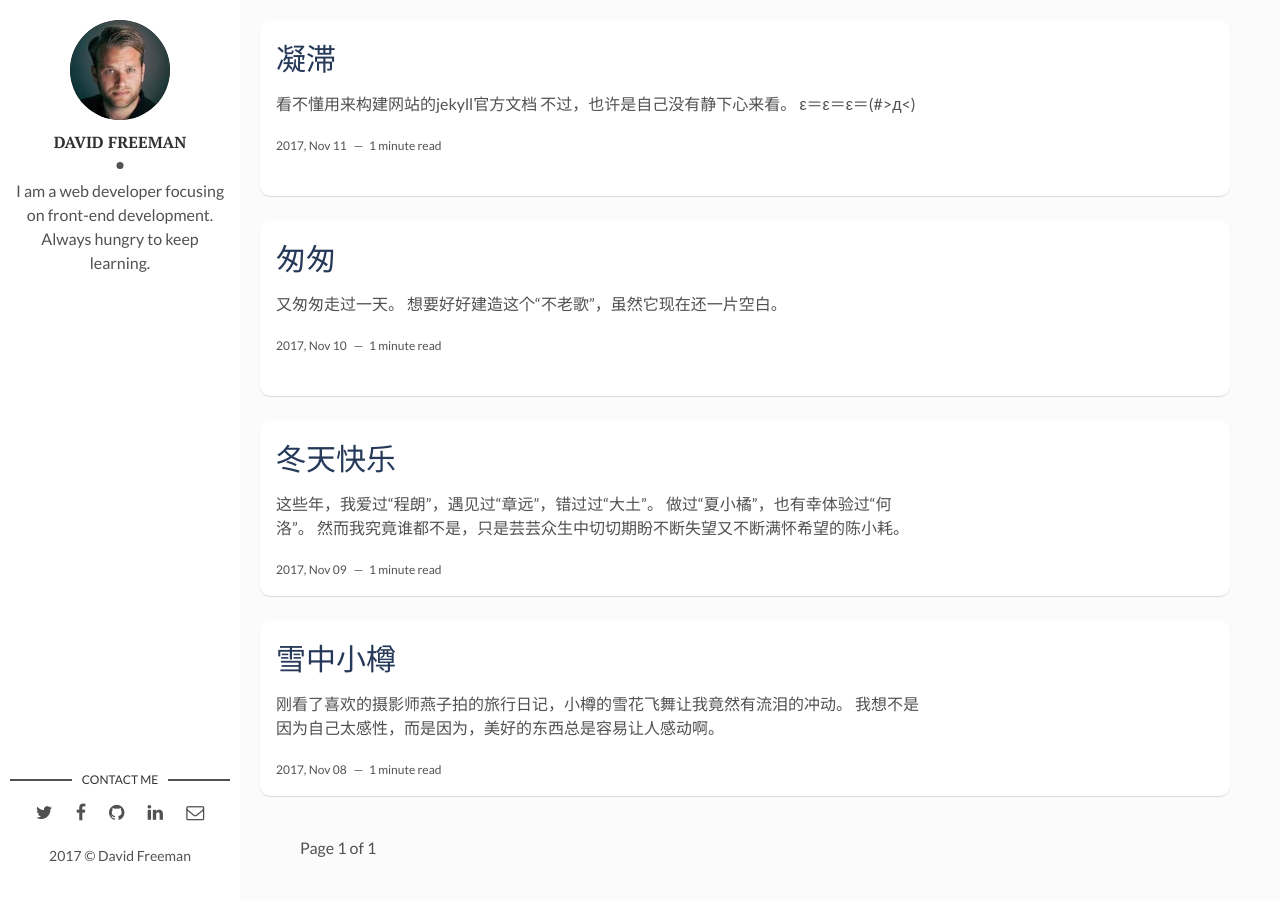
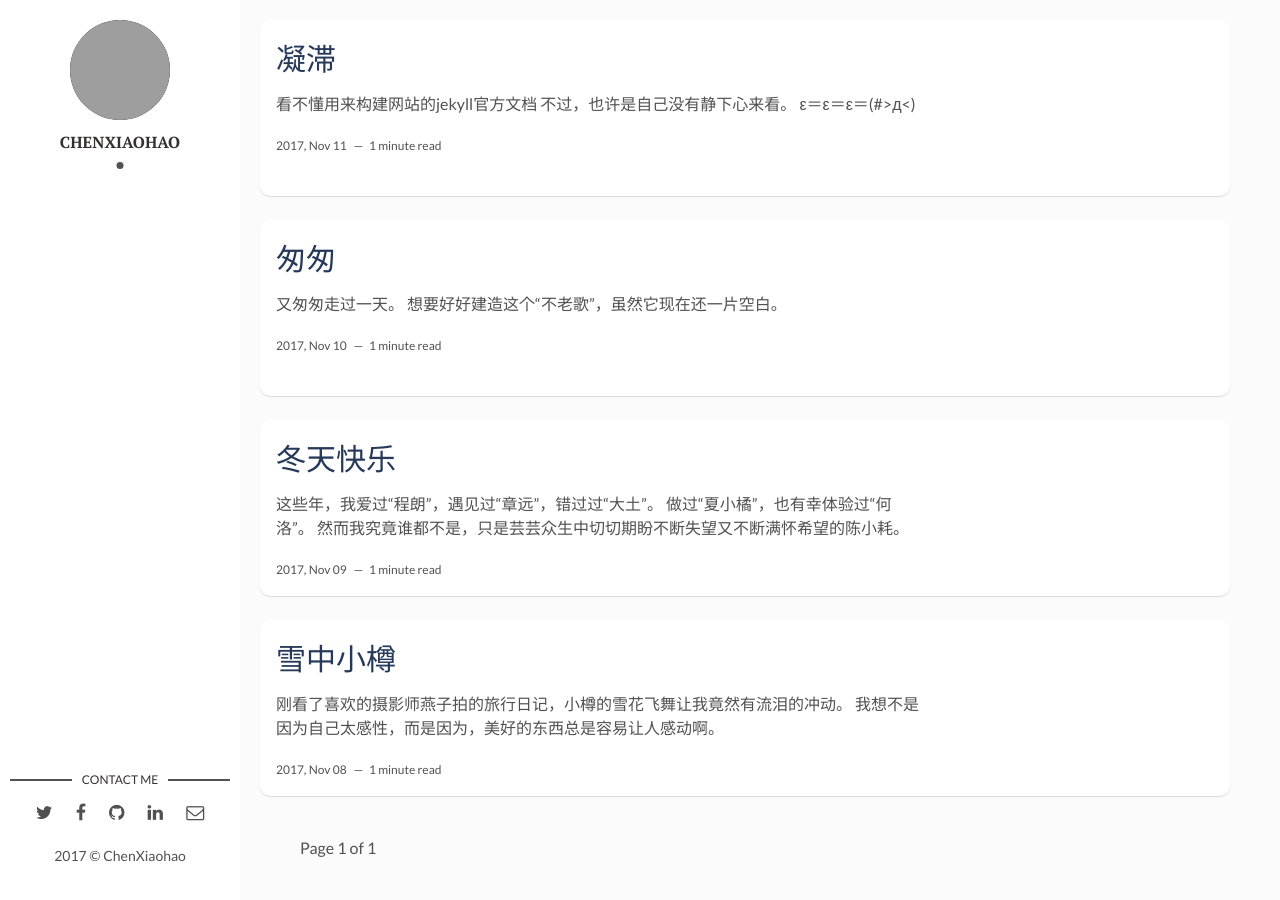
Before and after one commit to CJHdreamore/DreamoreBlog, a Jekyll site: the page built from index.html, in a window 1280 px wide. Built offline with Jekyll 4.4.1, drawn with Linux system fonts in a browser that asks for light colours; the list of posts is cut into pages by our own code; grey boxes are pictures that could not be loaded.

Commit message:
change _config.yml

```diff
--- a/_config.yml
+++ b/_config.yml
@@ -1,20 +1,19 @@
-title: Hello, world! I'm David Freeman
+encoding: utf-8
+title: Dreamore-不老歌
 description: > # this means to ignore newlines until "baseurl:"
-  Write an awesome description for your new site here. You can edit this
-  line in _config.yml. It will appear in your document head meta (for
-  Google search results) and in your feed.xml site description.
+ 在这里，开始你们的伟大冒险
 permalink: ':title/'
 baseurl: "/flexible-jekyll" # the subpath of your site, e.g. /blog
-url: "" # the base hostname & protocol for your site, e.g. http://example.com
+url: "http://HaoXiangDreamore" # the base hostname & protocol for your site, e.g. http://example.com
 site-twitter: "" #if your site has a twitter account, enter it here
 
 # Author Settings
-author: David Freeman # add your name
-author-img: david-freeman.jpg # add your photo
-about-author: I am a web developer focusing on front-end development. Always hungry to keep learning. # add description
+author: ChenXiaohao # add your name
+author-img:  # add your photo
+about-author: # add description
 twitter: # add your Twitter handle
 facebook: # add your Facebook handle
-github: artemsheludko # add your Github handle
+github: # add your Github handle
 linkedin: # add your Linkedin handle
 email: # add your Email address
 
```
